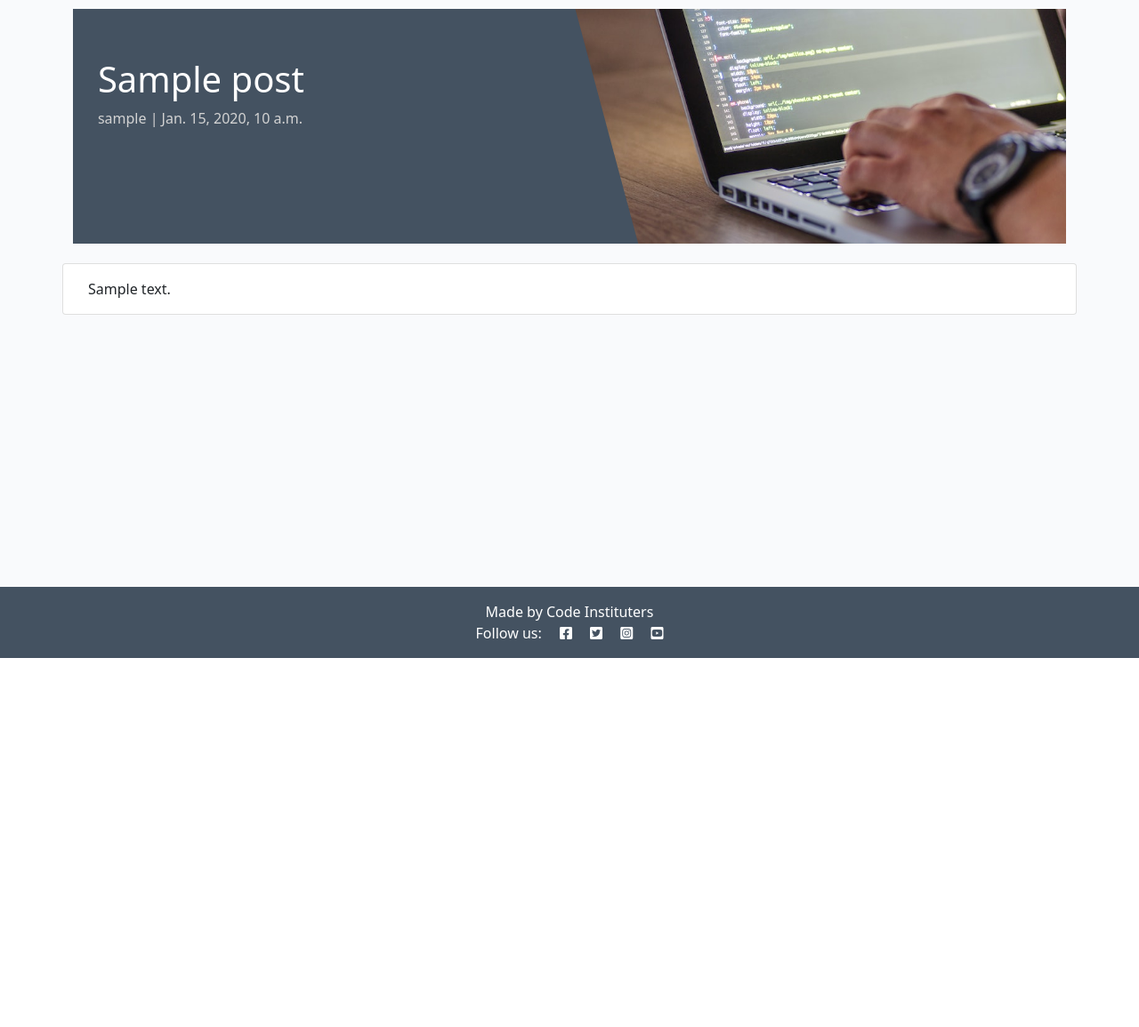
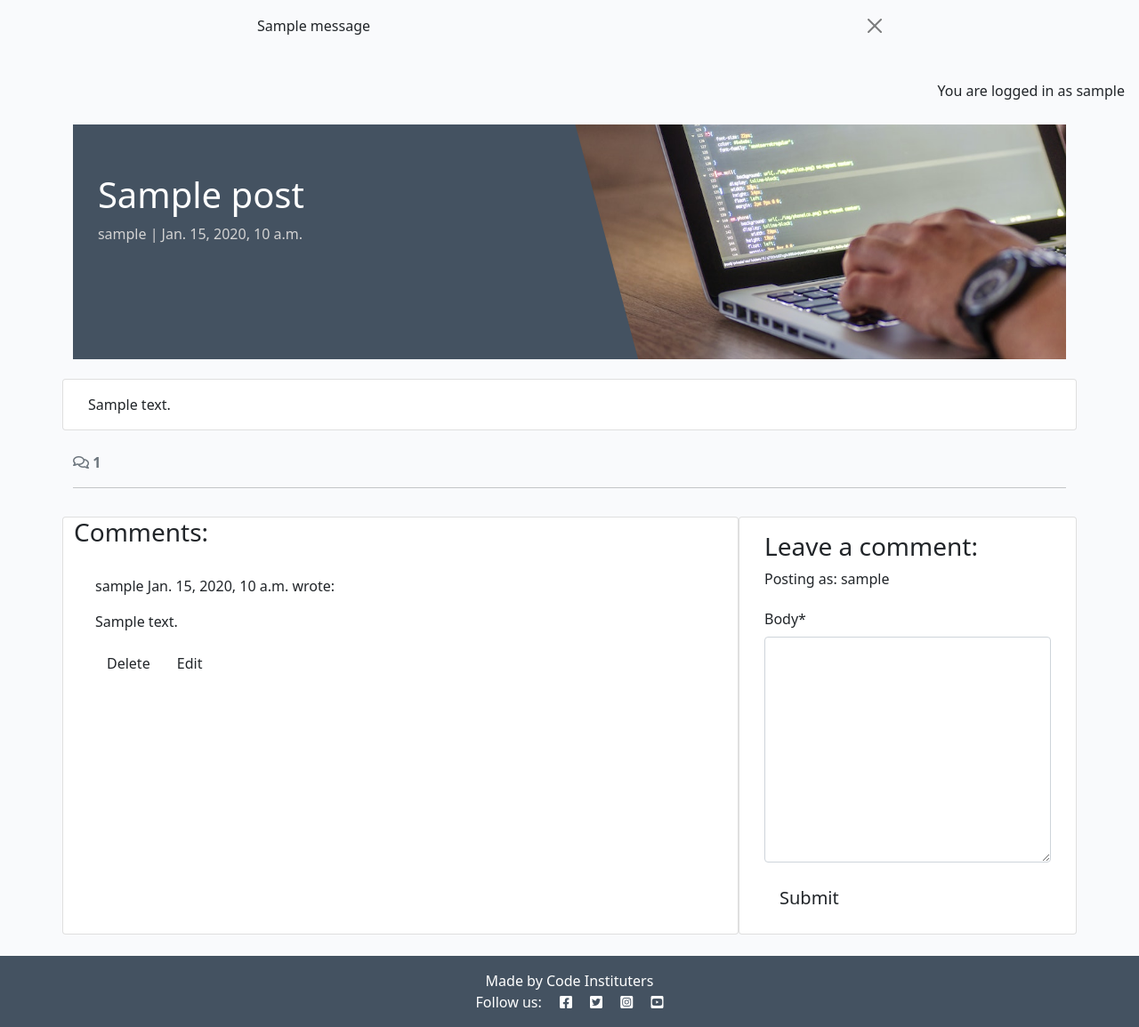
Before and after one commit to GMontaque/django-challenge-project, a Django app: a page that uses templates/base.html in a window 1280 px wide. Shown: the part 60-1215 px from the top of the page at 89% size. Before the commit the page ends 800 px from the top, so only its background shows below. Run offline with Django 4.2, Linux system fonts and the light colour scheme; a user stored in the database is signed in; tables that the repository leaves empty hold one stand-in row (values such as "Sample post"); one stand-in notice (Sample message) is shown; some libraries are stand-ins or nearby versions.

Commit message:
created form

```diff
--- /dev/null
+++ b/blog/forms.py
@@ -0,0 +1,8 @@
+from .models import Comment
+from django import forms
+
+
+class CommentForm(forms.ModelForm):
+    class Meta:
+        model = Comment
+        fields = ('body',)
--- a/blog/templates/blog/post_detail.html
+++ b/blog/templates/blog/post_detail.html
@@ -1,4 +1,6 @@
 {% extends 'base.html' %} {% block content %} {% load static %}
+<!--  -->
+{% load crispy_forms_tags %}
 
 <div class="masthead">
 	<div class="container">
@@ -30,6 +32,104 @@
 			</div>
 		</div>
 	</div>
+	<!-- Displaying count of comments -->
+	<div class="row">
+		<div class="col-12">
+			<strong class="text-secondary">
+				<i class="far fa-comments"></i> {{ comment_count }}
+			</strong>
+		</div>
+		<div class="col-12">
+			<hr />
+		</div>
+	</div>
+	<!-- Displaying Comments -->
+	<div class="row">
+		<div class="col-md-8 card mb-4 mt-3">
+			<h3>Comments:</h3>
+			<div class="card-body">
+				<!-- We want a for loop inside the empty control tags
+			  to iterate through each comment in comments -->
+				{% for comment in comments %}
+				<div
+					class="p-2 comments {% if not comment.approved and comment.author == user %} faded{% elif not comment.approved %} d-none{% endif %}"
+				>
+					<p class="font-weight-bold">
+						{{ comment.author }}
+						<span class="font-weight-normal"> {{ comment.created_on }} </span>
+						wrote:
+					</p>
+					<div id="comment{{ comment.id }}">
+						{{ comment.body | linebreaks }}
+					</div>
+					{% if not comment.approved and comment.author == user %}
+					<p class="approval">This comment is awaiting approval</p>
+					{% endif %} {% if user.is_authenticated and comment.author == user %}
+					<button class="btn btn-delete" comment_id="{{ comment.id }}">
+						Delete
+					</button>
+					<button class="btn btn-edit" comment_id="{{ comment.id }}">
+						Edit
+					</button>
+					{% endif %}
+				</div>
+				<!-- Our for loop ends here -->
+				{% endfor %}
+			</div>
+		</div>
+		<!-- Creating New Comments -->
+		<div class="col-md-4 card mb-4 mt-3">
+			<div class="card-body">
+				{% if user.is_authenticated %}
+				<h3>Leave a comment:</h3>
+				<p>Posting as: {{ user.username }}</p>
+				<form id="commentForm" method="post" style="margin-top: 1.3em">
+					{{ comment_form | crispy }} {% csrf_token %}
+					<button id="submitButton" type="submit" class="btn btn-signup btn-lg">
+						Submit
+					</button>
+				</form>
+				{% else %}
+				<p>Log in to leave a comment</p>
+				{% endif %}
+			</div>
+		</div>
+	</div>
 </div>
 
-{% endblock content %}
+<!-- Delete confirmation modal -->
+<div
+	class="modal fade"
+	id="deleteModal"
+	tabindex="-1"
+	aria-labelledby="deleteModalLabel"
+	aria-hidden="true"
+>
+	<div class="modal-dialog">
+		<div class="modal-content">
+			<div class="modal-header">
+				<h5 class="modal-title" id="deleteModalLabel">Delete comment?</h5>
+				<button
+					type="button"
+					class="btn-close"
+					data-bs-dismiss="modal"
+					aria-label="Close"
+				></button>
+			</div>
+			<div class="modal-body">
+				Are you sure you want to delete your comment? This action cannot be
+				undone.
+			</div>
+			<div class="modal-footer">
+				<button type="button" class="btn btn-secondary" data-bs-dismiss="modal">
+					Close
+				</button>
+				<a id="deleteConfirm" href="#" class="btn btn-danger">Delete</a>
+			</div>
+		</div>
+	</div>
+</div>
+
+{% endblock content %} {% block extras %}
+<script src="{% static 'js/comments.js' %}"></script>
+{% endblock %}
--- a/blog/urls.py
+++ b/blog/urls.py
@@ -4,4 +4,8 @@ from django.urls import path
 urlpatterns = [
     path('', views.PostList.as_view(), name='home'),
     path('<slug:slug>/', views.post_detail, name='post_detail'),
+    path('<slug:slug>/edit_comment/<int:comment_id>',
+         views.comment_edit, name='comment_edit'),
+    path('<slug:slug>/delete_comment/<int:comment_id>',
+         views.comment_delete, name='comment_delete'),
 ]
--- a/blog/views.py
+++ b/blog/views.py
@@ -1,8 +1,9 @@
-from django.http import HttpResponse
+from django.shortcuts import render, get_object_or_404, reverse
 from django.views import generic
-from .models import Post
-from django.shortcuts import render, get_object_or_404
-
+from django.contrib import messages
+from django.http import HttpResponseRedirect
+from .models import Post, Comment
+from .forms import CommentForm
 # Create your views here.
 
 class PostList(generic.ListView):
@@ -32,11 +33,70 @@ def post_detail(request, slug):
     queryset = Post.objects.filter(status=1)
     # queryset = Post.objects.all()
     post = get_object_or_404(queryset, slug=slug)
+    comments = post.comments.all().order_by("-created_on")
+    comment_count = post.comments.filter(approved=True).count()
 
-    post = {"post": post}
+    if request.method == "POST":
+        print("Received a POST request")
+        comment_form = CommentForm(data=request.POST)
+        if comment_form.is_valid():
+            comment = comment_form.save(commit=False)
+            comment.author = request.user
+            comment.post = post
+            comment.save()
+            messages.add_message(
+                request, messages.SUCCESS,
+                'Comment submitted and awaiting approval'
+            )
 
+    comment_form = CommentForm()
+
+    print("About to render template")
     return render(
         request,
         "blog/post_detail.html",
-        post
+        {
+            "post": post,
+            "comments": comments,
+            "comment_count": comment_count,
+            "comment_form": comment_form,
+        },
     )
+
+def comment_edit(request, slug, comment_id):
+    """
+    view to edit comments
+    """
+    if request.method == "POST":
+
+        queryset = Post.objects.filter(status=1)
+        post = get_object_or_404(queryset, slug=slug)
+        comment = get_object_or_404(Comment, pk=comment_id)
+        comment_form = CommentForm(data=request.POST, instance=comment)
+
+        if comment_form.is_valid() and comment.author == request.user:
+            comment = comment_form.save(commit=False)
+            comment.post = post
+            comment.approved = False
+            comment.save()
+            messages.add_message(request, messages.SUCCESS, 'Comment Updated!')
+        else:
+            messages.add_message(request, messages.ERROR, 'Error updating comment!')
+
+    return HttpResponseRedirect(reverse('post_detail', args=[slug]))
+
+def comment_delete(request, slug, comment_id):
+    """
+    view to delete comment
+    """
+    queryset = Post.objects.filter(status=1)
+    post = get_object_or_404(queryset, slug=slug)
+    comment = get_object_or_404(Comment, pk=comment_id)
+
+    if comment.author == request.user:
+        comment.delete()
+        messages.add_message(request, messages.SUCCESS, 'Comment deleted!')
+    else:
+        messages.add_message(request, messages.ERROR, 'You can only delete your own comments!')
+
+    return HttpResponseRedirect(reverse('post_detail', args=[slug]))
--- a/codestar/settings.py
+++ b/codestar/settings.py
@@ -47,6 +47,8 @@ INSTALLED_APPS = [
     'allauth',
     'allauth.account',
     'allauth.socialaccount',
+    'crispy_forms',
+    'crispy_bootstrap5',
     'django_summernote',
     'blog',
     'about',
@@ -55,6 +57,9 @@ INSTALLED_APPS = [
 SITE_ID = 1
 LOGIN_REDIRECT_URL = '/'
 LOGOUT_REDIRECT_URL = '/'
+
+CRISPY_ALLOWED_TEMPLATE_PACKS = "bootstrap5"
+CRISPY_TEMPLATE_PACK = "bootstrap5"
 
 MIDDLEWARE = [
     'django.middleware.security.SecurityMiddleware',
--- a/requirements.txt
+++ b/requirements.txt
@@ -1,7 +1,9 @@
 asgiref==3.8.1
+crispy-bootstrap5==0.7
 dj-database-url==0.5.0
 Django==4.2.11
 django-allauth==0.57.2
+django-crispy-forms==2.1
 django-summernote==0.8.20.0
 gunicorn==20.1.0
 oauthlib==3.2.2
--- /dev/null
+++ b/static/js/comments.js
@@ -0,0 +1,48 @@
+const editButtons = document.getElementsByClassName("btn-edit");
+const commentText = document.getElementById("id_body");
+const commentForm = document.getElementById("commentForm");
+const submitButton = document.getElementById("submitButton");
+
+const deleteModal = new bootstrap.Modal(document.getElementById("deleteModal"));
+const deleteButtons = document.getElementsByClassName("btn-delete");
+const deleteConfirm = document.getElementById("deleteConfirm");
+
+/**
+ * Initializes edit functionality for the provided edit buttons.
+ *
+ * For each button in the `editButtons` collection:
+ * - Retrieves the associated comment's ID upon click.
+ * - Fetches the content of the corresponding comment.
+ * - Populates the `commentText` input/textarea with the comment's content for editing.
+ * - Updates the submit button's text to "Update".
+ * - Sets the form's action attribute to the `edit_comment/{commentId}` endpoint.
+ */
+for (let button of editButtons) {
+	button.addEventListener("click", (e) => {
+		let commentId = e.target.getAttribute("comment_id");
+		let commentContent = document.getElementById(
+			`comment${commentId}`
+		).innerText;
+		commentText.value = commentContent;
+		submitButton.innerText = "Update";
+		commentForm.setAttribute("action", `edit_comment/${commentId}`);
+	});
+}
+
+/**
+ * Initializes deletion functionality for the provided delete buttons.
+ *
+ * For each button in the `deleteButtons` collection:
+ * - Retrieves the associated comment's ID upon click.
+ * - Updates the `deleteConfirm` link's href to point to the
+ * deletion endpoint for the specific comment.
+ * - Displays a confirmation modal (`deleteModal`) to prompt
+ * the user for confirmation before deletion.
+ */
+for (let button of deleteButtons) {
+	button.addEventListener("click", (e) => {
+		let commentId = e.target.getAttribute("comment_id");
+		deleteConfirm.href = `delete_comment/${commentId}`;
+		deleteModal.show();
+	});
+}
--- a/static/js/script.js
+++ /dev/null
@@ -1 +0,0 @@
-console.log("testing 1.. 2... 3..");
--- a/templates/base.html
+++ b/templates/base.html
@@ -115,9 +115,35 @@
 				</div>
 			</div>
 		</nav>
-
+		<!-- displaying Django messages -->
+		<div class="container">
+			<div class="row">
+				<div class="col-md-8 offset-md-2">
+					{% for message in messages %}
+					<div
+						class="alert {{ message.tags }} alert-dismissible
+		  fade show"
+						id="msg"
+						role="alert"
+					>
+						{{ message | safe }}
+						<button
+							type="button"
+							class="btn-close"
+							data-bs-dismiss="alert"
+							aria-label="Close"
+						></button>
+					</div>
+					{% endfor %}
+				</div>
+			</div>
+		</div>
 		<main class="flex-shrink-0 main-bg">
-			{% block content %}
+			{% if user.is_authenticated %}
+			<p class="text-end m-3">You are logged in as {{ user }}</p>
+			{% else %}
+			<p class="text-end m-3">You are not logged in</p>
+			{% endif %} {% block content %}
 			<!-- Content Goes here -->
 			{% endblock content %}
 		</main>
@@ -140,6 +166,6 @@
 			integrity="sha384-gtEjrD/SeCtmISkJkNUaaKMoLD0//ElJ19smozuHV6z3Iehds+3Ulb9Bn9Plx0x4"
 			crossorigin="anonymous"
 		></script>
-		<script src="{% static 'js/script.js' %}"></script>
+		{% block extras %} {% endblock %}
 	</body>
 </html>
```
Also changed, not shown: about/admin.py (+14 -3 lines), about/forms.py (added, +8 -0 lines), about/models.py (+13 -1 lines), about/templates/about/about.html (+27 -6 lines), about/views.py (+33 -1 lines), templates/account/login.html (+2 -6 lines), templates/account/signup.html (+38 -19 lines), about/migrations/0004_collaboraterequest_alter_about_title.py (added).
